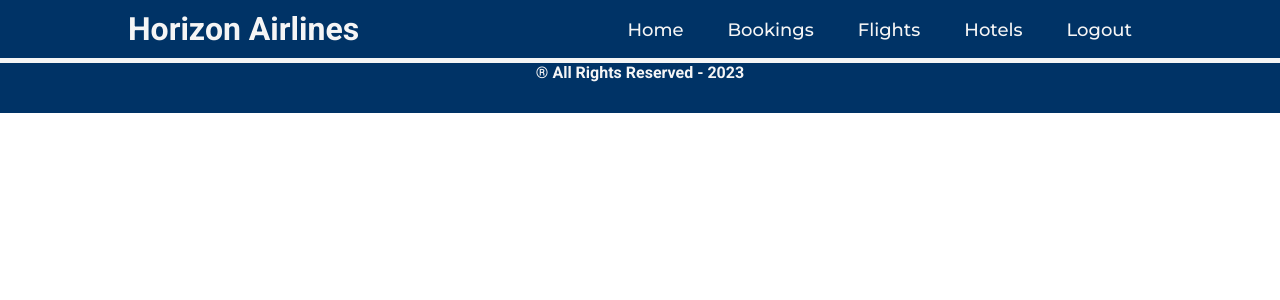
After one commit to praneethravuri/Horizon-Airlines-Bookings, a Flask app: page /search-flights in a window 1280 px wide. The commit adds this page. Shown: the top 300 px of the page. Run offline with Flask 3, Linux system fonts and the light colour scheme.

Commit message:
Created flight route, footer and navbar templates

```diff
--- a/app.py
+++ b/app.py
@@ -41,5 +41,13 @@ def login():
     else:
         return render_template("login.html", error = "Invalid Credentials")
 
+@app.route("/search-flights")
+def search_flights():
+    return render_template("flights.html")
+
+@app.route("/search-hotels")
+def search_hotels():
+    pass
+
 if __name__ == '__main__':
     app.run(debug=True)
--- a/routes/login.py
+++ /dev/null
@@ -1,4 +0,0 @@
-from flask import Blueprint, render_template, request, redirect, url_for, session
-from pymongo import MongoClient
-
-login_bp = Blueprint('login', __name__)
--- /dev/null
+++ b/static/CSS/footer.css
@@ -0,0 +1,7 @@
+footer{
+    background-color: rgb(0, 51, 102);
+    height: 50px;
+    text-align: center;
+    color: whitesmoke;
+    font-weight: bold;
+}
--- /dev/null
+++ b/templates/flights.html
@@ -0,0 +1,17 @@
+<!DOCTYPE html>
+<html lang="en">
+<head>
+    <meta charset="UTF-8">
+    <meta http-equiv="X-UA-Compatible" content="IE=edge">
+    <meta name="viewport" content="width=device-width, initial-scale=1.0">
+    <link rel="stylesheet" type="text/css" href="{{ url_for('static', filename='CSS/navbar.css') }}">
+    <link rel="stylesheet" type="text/css" href="{{ url_for('static', filename='CSS/footer.css') }}">
+    <title>Search Flights</title>
+</head>
+<body>
+
+    {% include "nav-bar.html" %}
+
+    {% include "footer.html" %}
+</body>
+</html>
--- /dev/null
+++ b/templates/footer.html
@@ -0,0 +1,3 @@
+<footer>
+    <p>&#174; All Rights Reserved - 2023</p>
+</footer>
--- /dev/null
+++ b/templates/nav-bar.html
@@ -0,0 +1,12 @@
+<header>
+    <h1>Horizon Airlines</h1>
+    <nav>
+        <ul class="nav-links">
+            <li><a href="{{url_for('homepage.homepage')}}">Home</a></li>
+            <li><a href="#">Bookings</a></li>
+            <li><a href="{{url_for('search_flights')}}">Flights</a></li>
+            <li><a href="#">Hotels</a></li>
+            <li><a href="{{ url_for('login') }}">Logout</a></li>
+        </ul>
+    </nav>
+</header>
```
Also changed, not shown: templates/homepage.html (+3 -12 lines).
